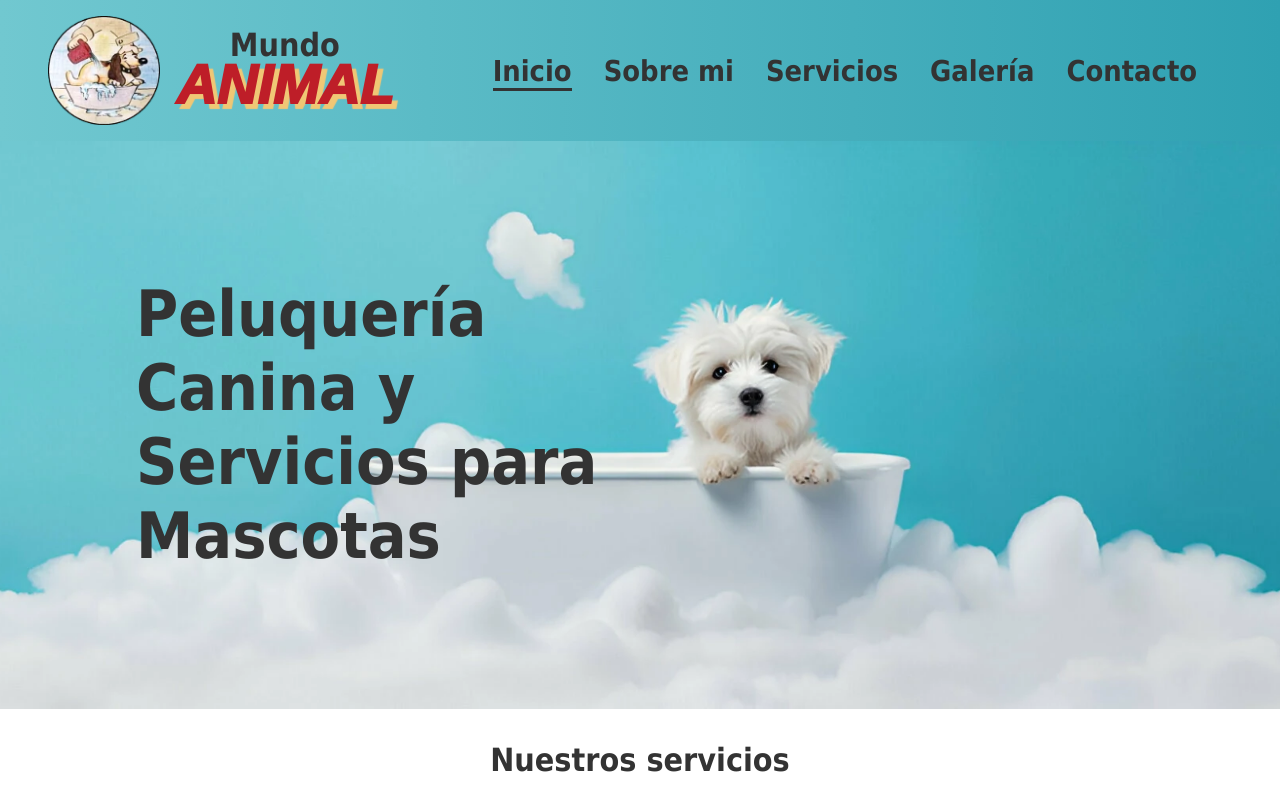
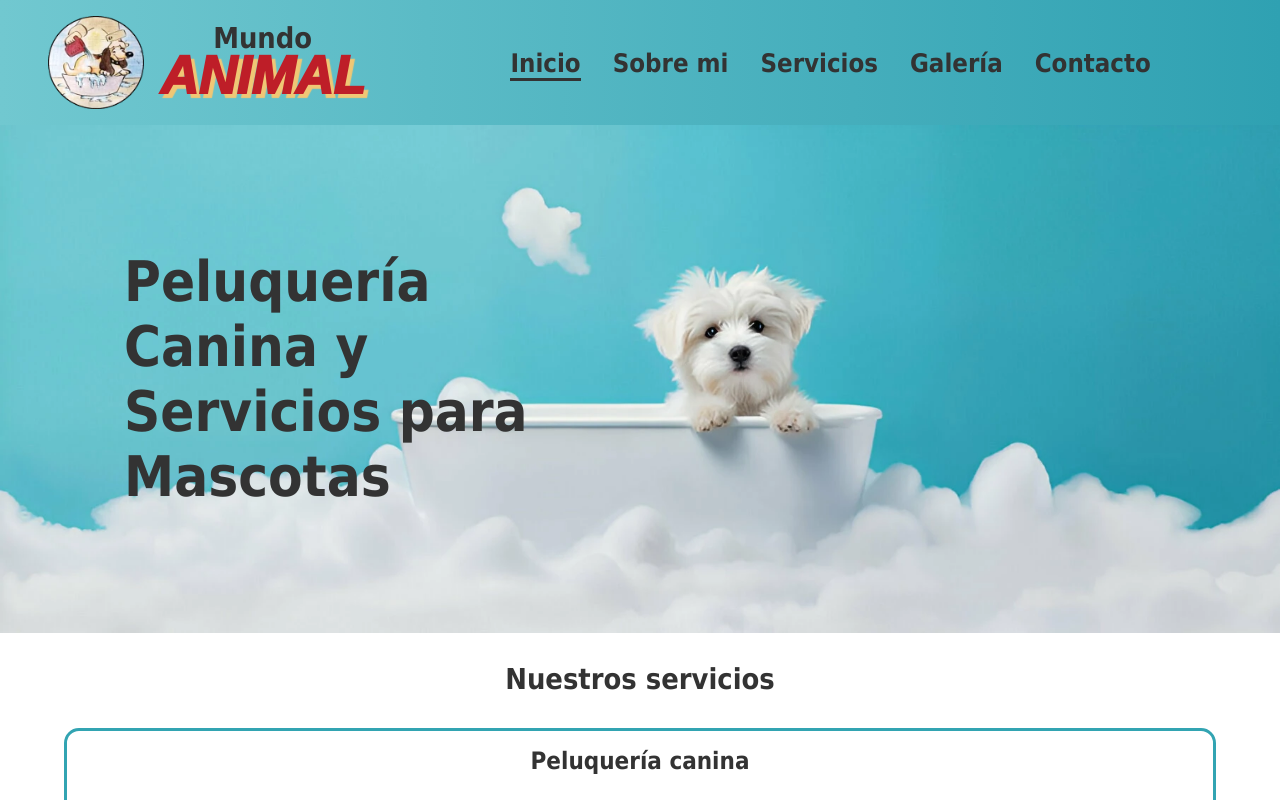
Before and after one commit to RamirezJM/MundoAnimal, a plain HTML site: page index.html in a window 1280 px wide. Shown: the top 800 px of the page. Drawn offline with Linux system fonts and the light colour scheme.

Commit message:
font-size adjustment

```diff
--- a/assets/css/styles.css
+++ b/assets/css/styles.css
@@ -70,7 +70,7 @@ nav{
 
 ul li a{
   font-weight: 600;
-  font-size: 1.3rem;
+  font-size: 1.25rem;
   text-decoration: none;
 }
 nav a.menu-toggle:hover, nav a.menu-toggle:focus{
@@ -437,29 +437,29 @@ address{
     gap: 2em;
   }
   .nav-links a{
+    font-size: 1.6rem;
+  }
+  .logo img{
+    width: 6rem;
+  }
+  .logo p, .secondary-title{
     font-size: 1.8rem;
   }
-  .logo img{
-    width: 7rem;
-  }
-  .logo p, .secondary-title{
-    font-size: 2rem;
-  }
   #animal{
-    font-size: 3.5rem;
-    text-shadow: 5px 5px 1px #F0C775;
+    font-size: 3.3rem;
+    text-shadow: 4px 4px 1px #F0C775;
   }
   .hero h1{
-    font-size: 4rem;
+    font-size: 3.5rem;
   }
 
  .tertiary-title{
-    font-size: 1.7rem;
+    font-size: 1.5rem;
   }
   .whatsapp a, .email a,.info-text{
-    font-size: 1.5rem;
+    font-size: 1.3rem;
   }
   address{
-    font-size: 1.6rem;
+    font-size: 1.4rem;
   }
 }
```
